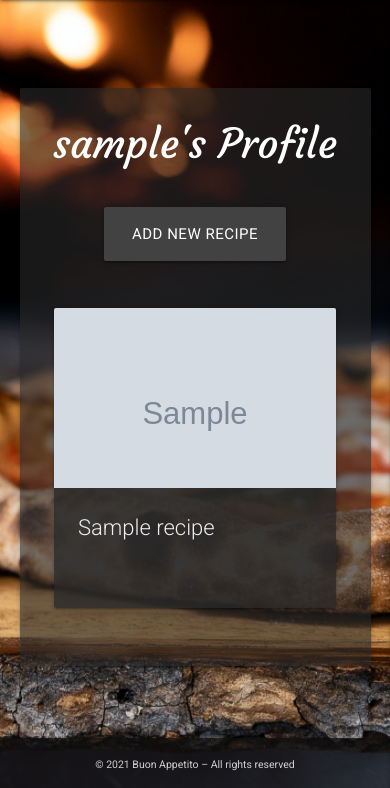
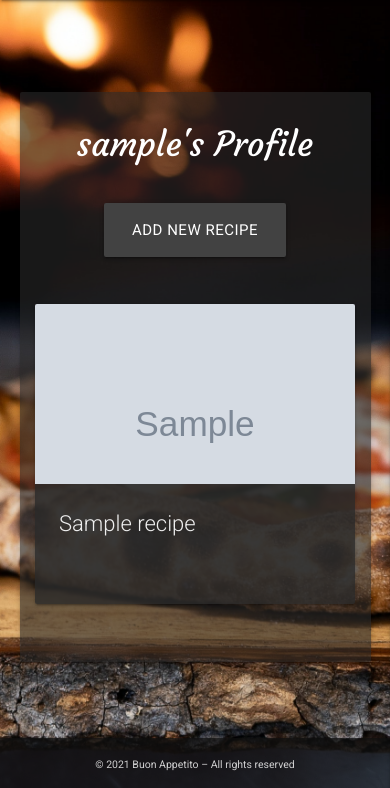
Before and after one commit to VictoriaShalabaeva/italian-cuisine-app, a Flask app: a page that uses templates/profile.html in a window 390 px wide. Shown: the part 56-844 px from the top of the page. Run offline with Flask 2, Linux system fonts and the light colour scheme; the visitor is signed in with stand-in values (Sample User, id 1); grey boxes marked "Sample" are stand-in pictures; a database or web service that is not in the repository returns one stand-in record (values such as "Sample title"); some libraries are stand-ins or nearby versions.

Commit message:
Add media query to profile page

```diff
--- a/static/css/style.css
+++ b/static/css/style.css
@@ -161,6 +161,19 @@ nav .brand-logo {
     }
     .title {
         margin-top: 10px;
+        font-size: 34px;
+    }
+}
+
+@media screen and (max-width: 330px) {
+    .card .card-title {
+        font-size: 18px;
+    }
+}
+
+@media screen and (max-width: 290px) {
+    .card .card-title {
+        font-size: 16px;
     }
 }
 
--- a/templates/profile.html
+++ b/templates/profile.html
@@ -2,7 +2,7 @@
 {% block content %}
 
     <div class="row">
-        <div class="card-panel login-card card-margin-top">
+        <div class="card-panel login-card card-margin-top card-padding">
             <h3 class="white-text center-align title">{{ username }}'s Profile</h3>
             <!-- add new recipe -->
             <div class="row center-align add-new-recipe-btn">
```
